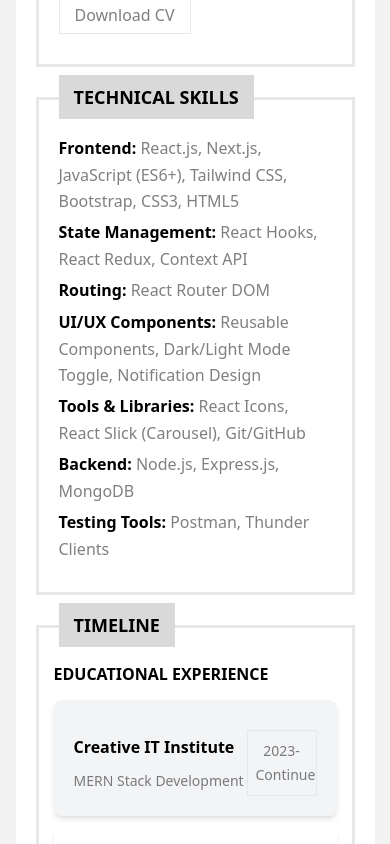
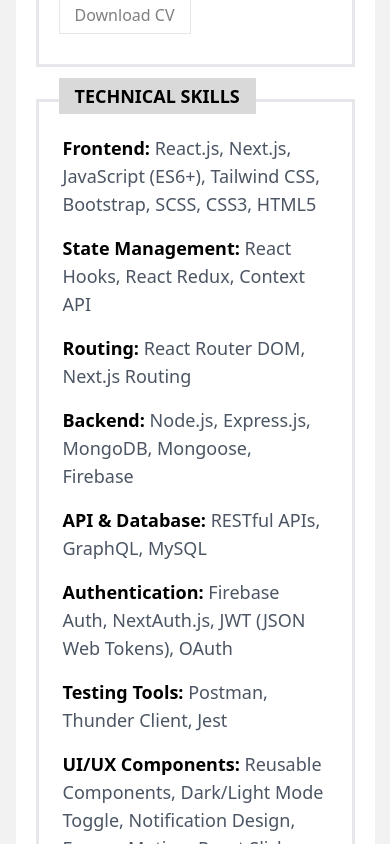
Before and after one commit to rajibulislam60/up_Portfolio, a React (Vite) app: page /about in a window 390 px wide. Shown: the part 840-1684 px from the top of the page. Built offline with nearby package versions, Linux system fonts and the light colour scheme.

Commit message:
skills update

```diff
--- a/src/components/Skills.jsx
+++ b/src/components/Skills.jsx
@@ -1,38 +1,62 @@
-import React from 'react'
+import React from 'react';
 
 const Skills = () => {
   return (
-    <div>
-        <div className="w-full border-[3px] mx-auto relative mt-[30px] lg:mt-[90px]">
-            <div className="uppercase text-[18px] lg:text-[32px] font-semibold leading-[36px] bg-white absolute top-[-25px] lg:top-[-30px] left-[20px] lg:left-[50px]">
-                      <h3 className="bg-black/15 px-[15px] lg:px-[30px] py-1 lg:py-2">Technical Skills</h3>
+    <div className="w-full border-[3px] mx-auto relative mt-8 lg:mt-20">
+      {/* Section Title */}
+      <div className="uppercase text-lg lg:text-2xl font-semibold bg-white absolute -top-6 lg:-top-8 left-5 lg:left-12">
+        <h3 className="bg-black/15 px-4 lg:px-6 py-1 lg:py-2">Technical Skills</h3>
       </div>
-                    <div className="py-[30px] lg:py-[80px] px-[20px] lg:px-[50px] text-black/50">
-                      <p className="text-[16px] lg:text-[24px] font-medium leading-[26px] mt-1 lg:mt-3">
-                      <span className='text-[16px] lg:text-[24px] font-semibold leading-[28px] text-black'>Frontend: </span>React.js, Next.js, JavaScript (ES6+), Tailwind CSS, Bootstrap, CSS3, HTML5
+
+      {/* Skills Content */}
+      <div className="py-8 lg:py-16 px-6 lg:px-12 text-gray-600 space-y-4">
+        <p className="text-lg lg:text-xl font-medium">
+          <span className="font-semibold text-black">Frontend: </span>
+          React.js, Next.js, JavaScript (ES6+), Tailwind CSS, Bootstrap, SCSS, CSS3, HTML5
         </p>
-                      <p className="text-[16px] lg:text-[24px] font-medium leading-[26px] mt-1 lg:mt-3">
-                      <span className='text-[16px] lg:text-[24px] font-semibold leading-[28px] text-black'>State Management: </span>React Hooks,  React Redux, Context API
+
+        <p className="text-lg lg:text-xl font-medium">
+          <span className="font-semibold text-black">State Management: </span>
+          React Hooks, React Redux, Context API
         </p>
-                      <p className="text-[16px] lg:text-[24px] font-medium leading-[26px] mt-1 lg:mt-3">
-                      <span className='text-[16px] lg:text-[24px] font-semibold leading-[28px] text-black'>Routing: </span>React Router DOM
+
+        <p className="text-lg lg:text-xl font-medium">
+          <span className="font-semibold text-black">Routing: </span>
+          React Router DOM, Next.js Routing
         </p>
-                      <p className="text-[16px] lg:text-[24px] font-medium leading-[26px] mt-1 lg:mt-3">
-                      <span className='text-[16px] lg:text-[24px] font-semibold leading-[28px] text-black'>UI/UX Components: </span>Reusable Components, Dark/Light Mode Toggle, Notification Design
+
+        <p className="text-lg lg:text-xl font-medium">
+          <span className="font-semibold text-black">Backend: </span>
+          Node.js, Express.js, MongoDB, Mongoose, Firebase
         </p>
-                      <p className="text-[16px] lg:text-[24px] font-medium leading-[26px] mt-1 lg:mt-3">
-                      <span className='text-[16px] lg:text-[24px] font-semibold leading-[28px] text-black'> Tools & Libraries: </span>React Icons, React Slick (Carousel), Git/GitHub
+
+        <p className="text-lg lg:text-xl font-medium">
+          <span className="font-semibold text-black">API & Database: </span>
+          RESTful APIs, GraphQL, MySQL
         </p>
-                      <p className="text-[16px] lg:text-[24px] font-medium leading-[26px] mt-1 lg:mt-3">
-                      <span className='text-[16px] lg:text-[24px] font-semibold leading-[28px] text-black'> Backend: </span>Node.js, Express.js, MongoDB
+
+        <p className="text-lg lg:text-xl font-medium">
+          <span className="font-semibold text-black">Authentication: </span>
+          Firebase Auth, NextAuth.js, JWT (JSON Web Tokens), OAuth
         </p>
-                      <p className="text-[16px] lg:text-[24px] font-medium leading-[26px] mt-1 lg:mt-3">
-                      <span className='text-[16px] lg:text-[24px] font-semibold leading-[28px] text-black'> Testing Tools: </span>Postman, Thunder Clients
+
+        <p className="text-lg lg:text-xl font-medium">
+          <span className="font-semibold text-black">Testing Tools: </span>
+          Postman, Thunder Client, Jest
+        </p>
+
+        <p className="text-lg lg:text-xl font-medium">
+          <span className="font-semibold text-black">UI/UX Components: </span>
+          Reusable Components, Dark/Light Mode Toggle, Notification Design, Framer Motion, React Slick (Carousel)
+        </p>
+
+        <p className="text-lg lg:text-xl font-medium">
+          <span className="font-semibold text-black">DevOps & Tools: </span>
+          Git, GitHub, Docker, Vercel, Netlify, Firebase Hosting
         </p>
       </div>
     </div>
-    </div>
-  )
-}
+  );
+};
 
-export default Skills
+export default Skills;
```
Lines whose indentation alone changed are shown as unchanged.
